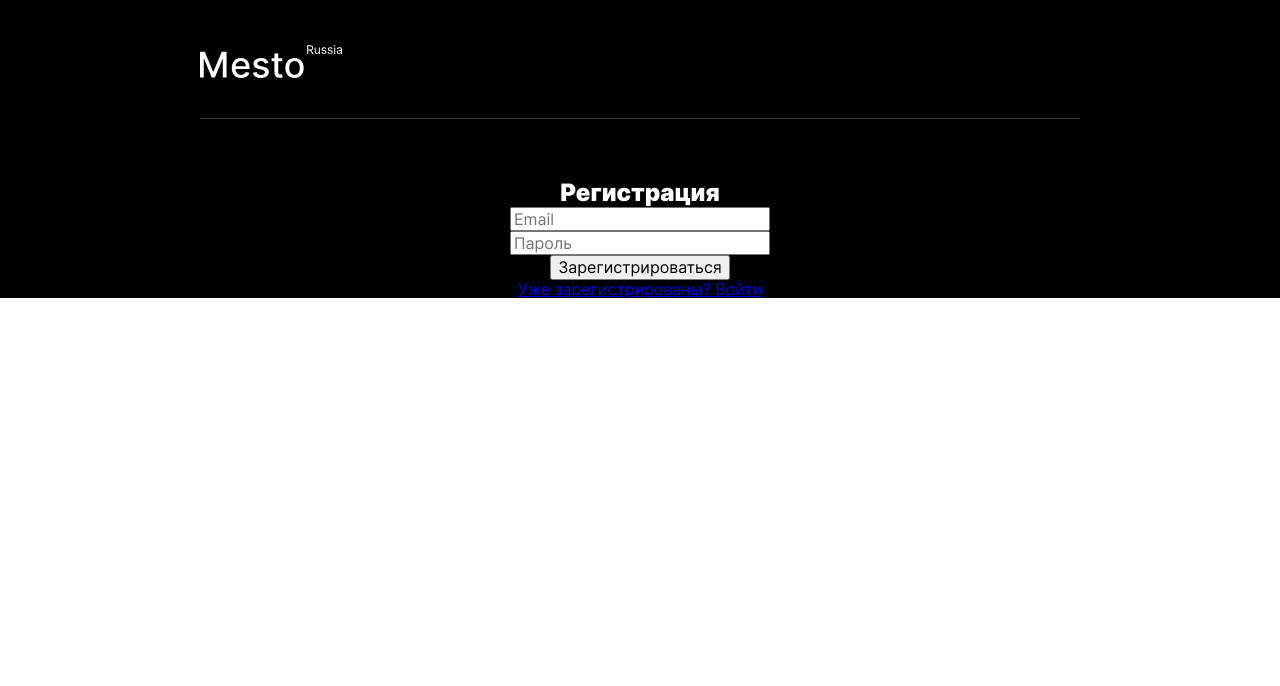
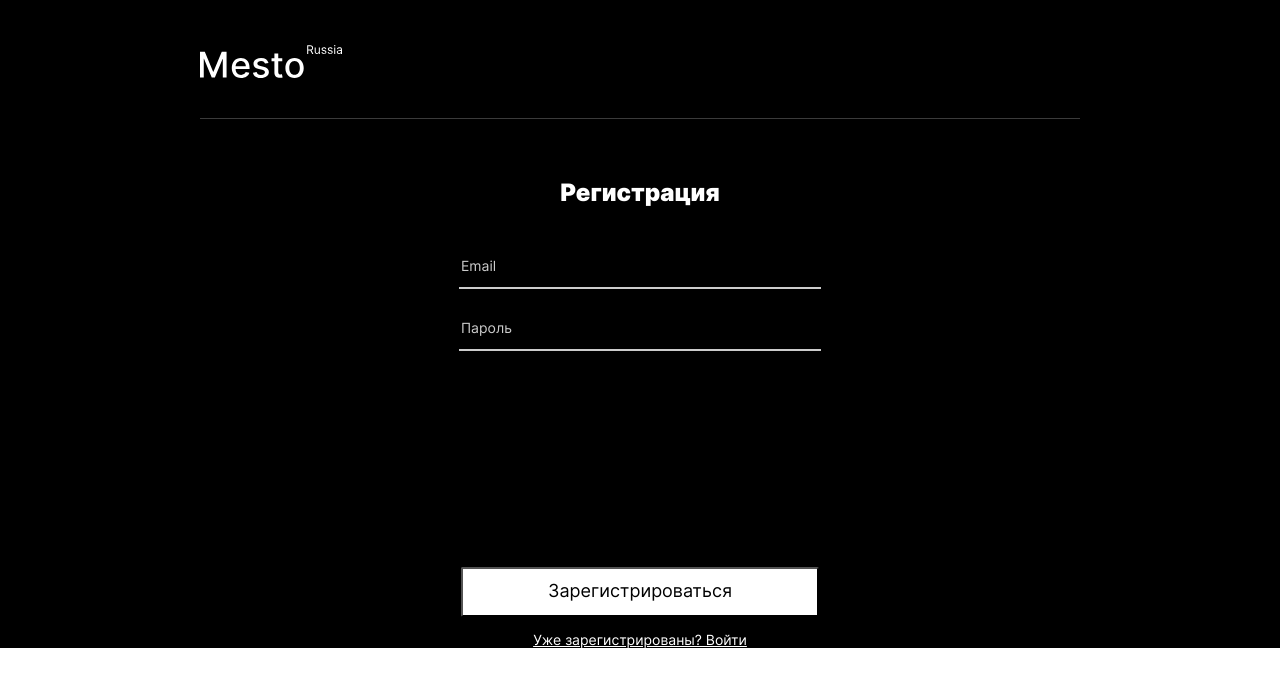
Before and after one commit to GrigoryGriko/react-mesto-auth, a React app: page /sign-up in a window 1280 px wide. Built offline with nearby package versions, Linux system fonts and the light colour scheme; no server answers.

Commit message:
feat: верстка страниц регистрации и авторизации

```diff
--- a/src/components/Register.js
+++ b/src/components/Register.js
@@ -8,14 +8,14 @@ function Register() {
         <h2 className="sign-form__header">Регистрация</h2>
 
         <input
-          className="sign-form__input"
+          className="sign-form__input-email general-input-sign-form"
           placeholder="Email"
         >
 
         </input>
 
         <input
-          className="sign-form__input"
+          className="sign-form__input-password general-input-sign-form"
           placeholder="Пароль"
         >
 
--- a/src/index.css
+++ b/src/index.css
@@ -83,6 +83,7 @@
 
 .sign-form__header {
     margin: 0;
+    margin-bottom: 50px;
 
     text-align: center;
     width: 100%;
@@ -91,12 +92,52 @@
     font-size: 24px;
     color: #fff;
 }
-.sign-form__input {
+.sign-form__input-email {
+    margin-bottom: 30px;
+}
+.sign-form__input-password {
+    margin-bottom: 0;
+}
+.general-input-sign-form {
+    width: 100%;
 
+    font-family: 'Inter';
+    font-size: 14px;
+    font-weight: 400;
+    color: #CCC;
+    padding-bottom: 13px;
+    background-color: transparent;
+
+    border: 0;
+    border-bottom: 2px solid #CCC;
+    outline: none;
 }
+.general-input-sign-form::placeholder {
+    font-size: 14px;
+    color: #CCC;
+}
+
 .sign-form__button-submit {
+    width: 100%;
+    height: 50px;
+    margin-top: 216px;
 
+    border-radius: 2px;
+    background-color: #fff;
+
+    font-size: 18px;
+    font-weight: 400;
+    color: #000;
+
+    cursor: pointer;
+    outline: none;
 }
 .sign-form__link {
+    margin-top: 15px;
 
+    width: 100%;
+    text-align: center;
+    font-size: 14px;
+    font-weight: 400;
+    color: #fff;
 }
```
